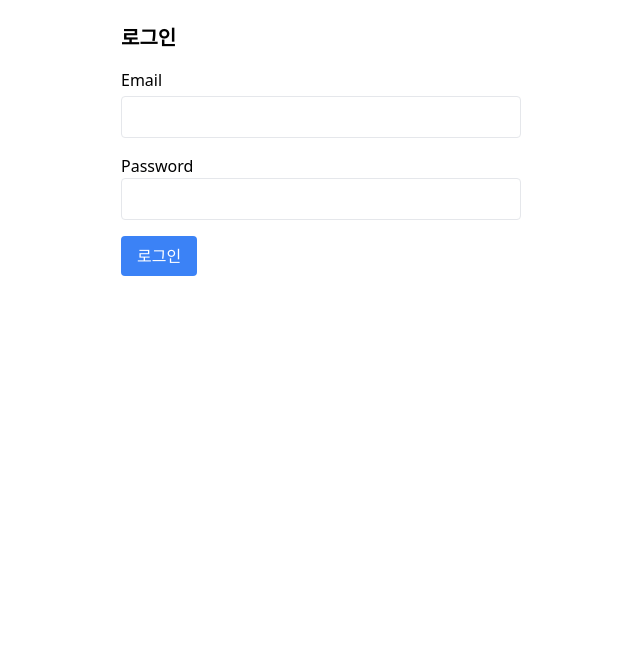
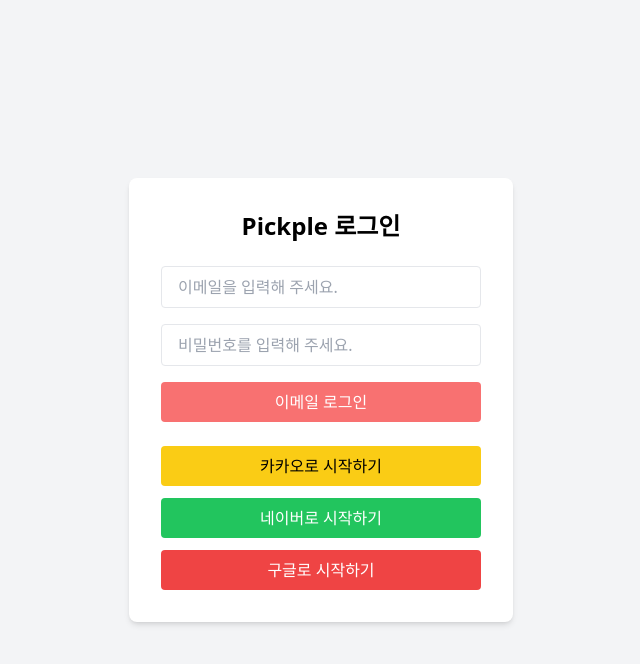
Before and after one commit to prgrms-aibe-devcourse/AIBE3_Project2_Team1_FE, a React (Vite) app: page /login in a window 1280 px wide. Shown: the top 664 px of the page, without its empty margins (319-959 px from the left). Built offline with nearby package versions, Linux system fonts and the light colour scheme; no server answers; a web font is replaced by a local one.

Commit message:
[Feat] 소셜 로그인

```diff
--- a/src/features/auth/LoginPage.tsx
+++ b/src/features/auth/LoginPage.tsx
@@ -36,43 +36,74 @@ const LoginPage = () => {
     }
   };
 
+  const handleSocialLogin = (provider: string) => {
+    window.location.href = `http://localhost:8080/oauth2/authorization/${provider}`;
+  };
+
   return (
-    <form onSubmit={handleLogin} className="p-6 max-w-md mx-auto">
-      <h1 className="text-xl font-bold mb-4">로그인</h1>
+    <div className="min-h-screen flex items-center justify-center bg-gray-100">
+      <div className="bg-white p-8 rounded-lg shadow-md w-full max-w-sm">
+        <h1 className="text-2xl font-bold text-center mb-6">Pickple 로그인</h1>
 
-      <div className="mb-4">
-        <label htmlFor="email" className="block mb-1">
-          Email
-        </label>
+        <form onSubmit={handleLogin} className="space-y-4">
+          <div>
             <input
-          id="email"
+              type="email"
               name="email"
-          type="email"
               value={form.email}
               onChange={handleChange}
+              placeholder="이메일을 입력해 주세요."
               required
-          className="border p-2 w-full rounded"
+              className="w-full px-4 py-2 border rounded focus:outline-none focus:ring focus:border-blue-300"
             />
           </div>
 
-      <div className="mb-4">
-        <label>Password</label>
+          <div>
             <input
+              type="password"
               name="password"
-          type="password"
               value={form.password}
               onChange={handleChange}
+              placeholder="비밀번호를 입력해 주세요."
               required
-          className="border p-2 w-full rounded"
+              className="w-full px-4 py-2 border rounded focus:outline-none focus:ring focus:border-blue-300"
             />
           </div>
 
-      {errorMessage && <p className="text-red-500 text-sm mb-4">{errorMessage}</p>}
+          {errorMessage && <p className="text-red-500 text-sm text-center">{errorMessage}</p>}
 
-      <button type="submit" className="bg-blue-500 text-white px-4 py-2 rounded hover:bg-blue-600">
-        로그인
+          <button
+            type="submit"
+            className="w-full bg-red-400 text-white py-2 rounded hover:bg-red-500 transition"
+          >
+            이메일 로그인
           </button>
         </form>
+
+        <div className="mt-6 space-y-3">
+          <button
+            onClick={() => handleSocialLogin('kakao')}
+            className="w-full bg-yellow-400 text-black py-2 rounded hover:bg-yellow-500 transition flex items-center justify-center"
+          >
+            카카오로 시작하기
+          </button>
+
+          <button
+            onClick={() => handleSocialLogin('naver')}
+            className="w-full bg-green-500 text-white py-2 rounded hover:bg-green-600 transition flex items-center justify-center"
+          >
+            네이버로 시작하기
+          </button>
+
+          <button
+            onClick={() => handleSocialLogin('google')}
+            className="w-full bg-red-500 text-white py-2 rounded hover:bg-red-600 transition flex items-center justify-center"
+          >
+            구글로 시작하기
+          </button>
+        </div>
+      </div>
+    </div>
   );
 };
 
```
Lines whose indentation alone changed are shown as unchanged.
